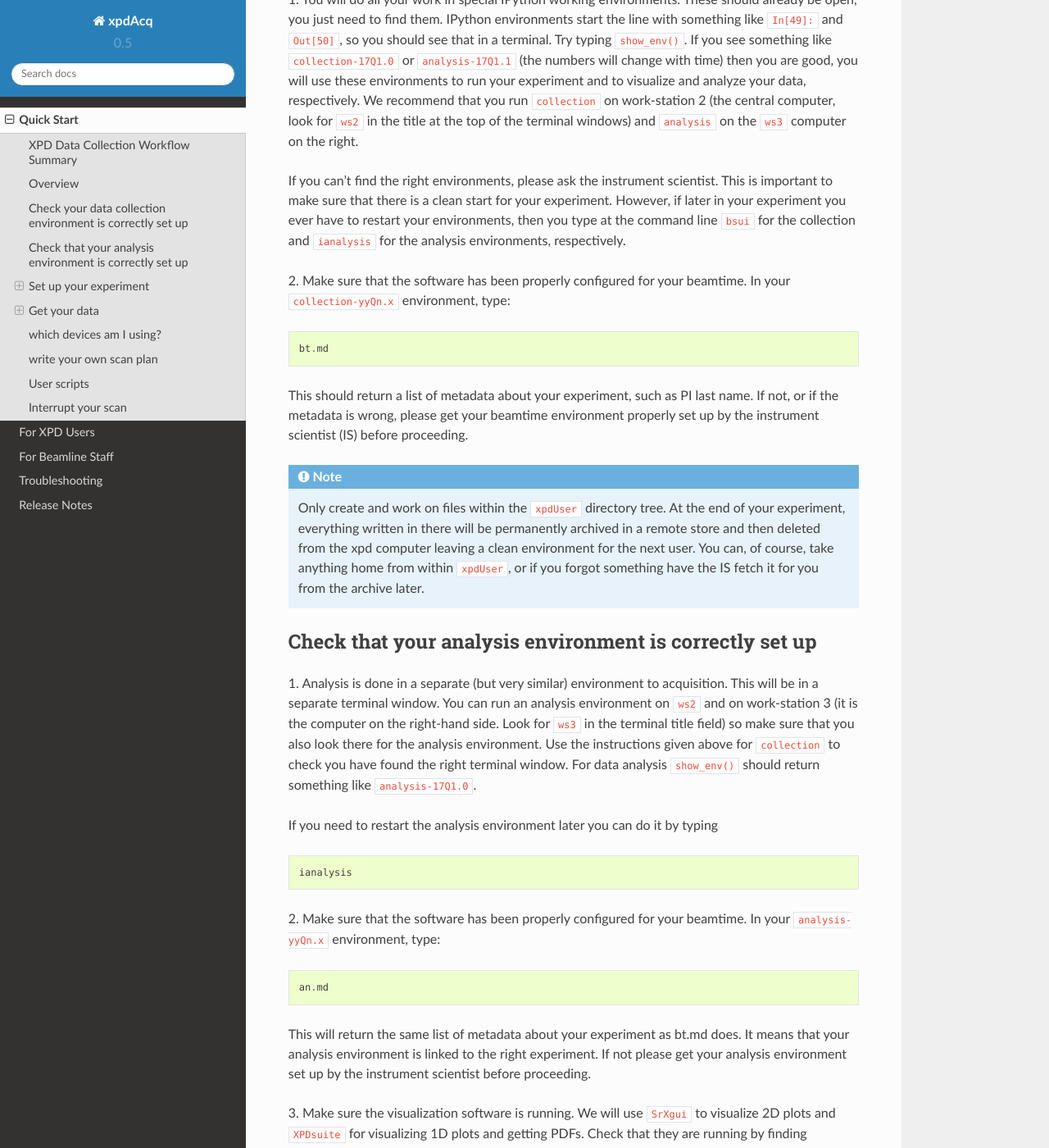
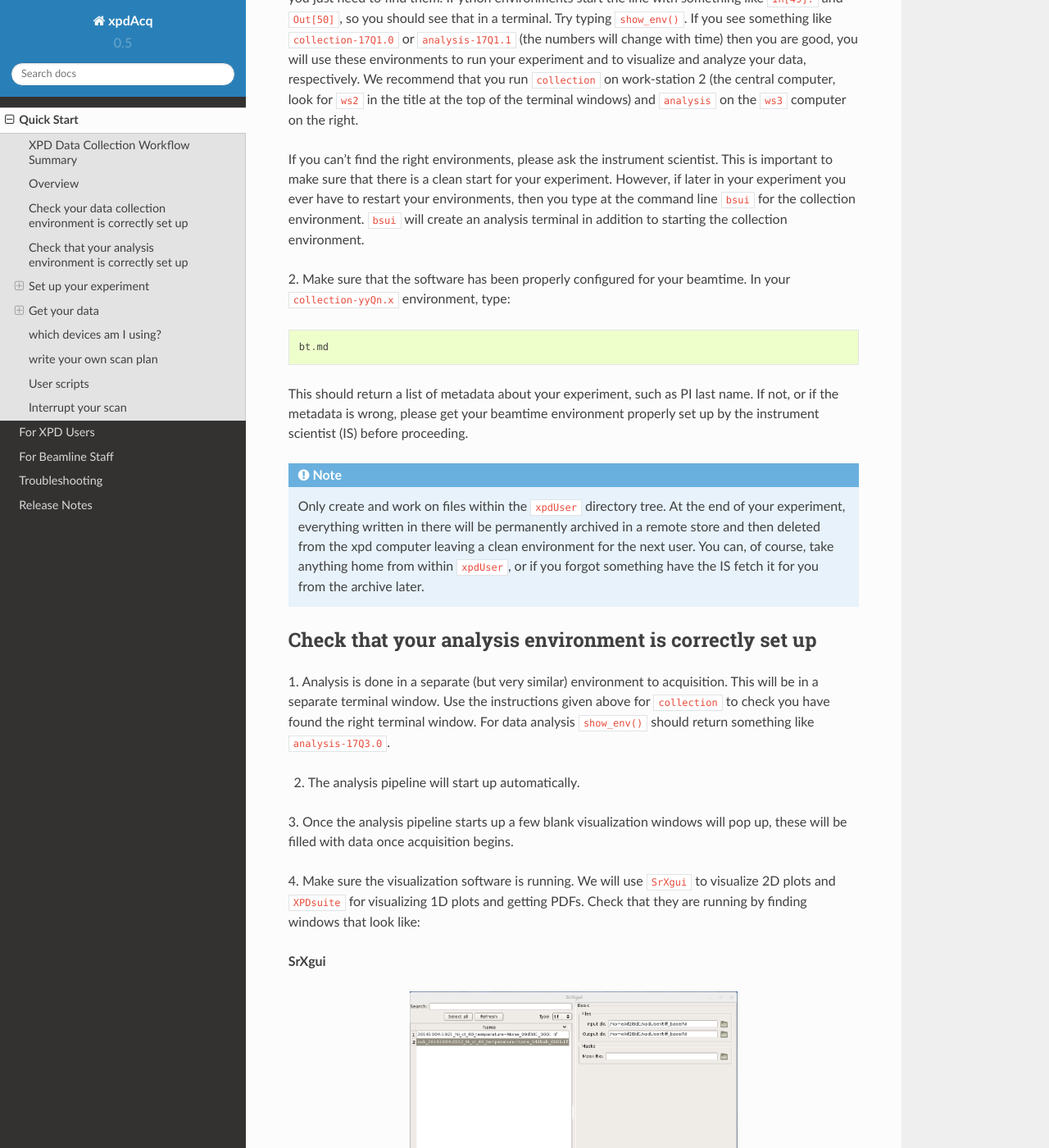
Before and after one commit to xpdAcq/xpdAcq, a Sphinx documentation site: the page built from docs/quickstart.rst, in a window 1280 px wide and 1400 px high, scrolled down 1994 px. Shown: the whole window at 82% size. Built offline with Sphinx 7.4.7 and the Read the Docs theme 2.0.0, drawn with Linux system fonts in a browser that asks for light colours; some of the changed text lies outside the part shown.

Commit message:
WIP: update docs to new analysis workflow

```diff
--- a/docs/quickstart.rst
+++ b/docs/quickstart.rst
@@ -32,7 +32,7 @@ Carry out the steps in this order to ensure a successful experiment.
 
   6. Run your experiment by running ``xrun(<sample>, <scanplan>)``
 
-  7. Save your data using ``integrate_and_save_last()``. Navigate to ``.../xpdUser/tiff_base/<Sample_name_from_spreadsheet>`` directory to preview the data using plotting tools such as ``SrXgui``, ``XPDSuite``, ``Fit2D`` etc.
+  7. Your data will be automatically saved and visualized via the analysis pipleine. The data will be saved in ``.../xpdUser/tiff_base/<Sample_name_from_spreadsheet>``.
 
 These and many more things are explained below and elsewhere in the documentation.
 
@@ -82,7 +82,8 @@ work-station 2 (the central computer, look for ``ws2`` in the title at the top o
 
 If you can't find the right environments, please ask the instrument scientist.  This is important to make sure
 that there is a clean start for your experiment.  However, if later in your experiment you ever have to restart
-your environments, then you type at the command line ``bsui`` for the collection and ``ianalysis`` for the analysis environments, respectively.
+your environments, then you type at the command line ``bsui`` for the collection environment.
+``bsui`` will create an analysis terminal in addition to starting the collection environment.
 
 
 2. Make sure that the software has been properly configured for your beamtime. In
@@ -108,31 +109,16 @@ Check that your analysis environment is correctly set up
 -------------------------------------------------------------
 
 1. Analysis is done in a separate (but very similar) environment to acquisition.
-This will be in a separate terminal window.  You can run an analysis
-environment on ``ws2`` and on work-station 3 (it is the computer on the right-hand side.
-Look for ``ws3`` in the terminal title field)
-so make sure that you also look there for the analysis environment.
+This will be in a separate terminal window.
 Use the instructions given above for ``collection`` to check you have found the right terminal window.
-For data analysis ``show_env()`` should return something like ``analysis-17Q1.0``.
+For data analysis ``show_env()`` should return something like ``analysis-17Q3.0``.
 
-If you need to restart the analysis environment later you can do it by typing
+2. The analysis pipeline will start up automatically.
 
-.. code-block:: python
+3. Once the analysis pipeline starts up a few blank visualization windows will pop up, these
+will be filled with data once acquisition begins.
 
-  ianalysis
-
-2. Make sure that the software has been properly configured for your beamtime. In
-your ``analysis-yyQn.x`` environment, type:
-
-.. code-block:: python
-
-  an.md
-
-This will return the same list of metadata about your experiment as bt.md does.  It means
-that your analysis environment is linked to the right experiment.  If not
-please get your analysis environment set up by the instrument scientist before proceeding.
-
-3. Make sure the visualization software is running. We will use ``SrXgui`` to visualize 2D plots
+4. Make sure the visualization software is running. We will use ``SrXgui`` to visualize 2D plots
 and ``XPDsuite`` for visualizing 1D plots and getting PDFs.
 Check that they are running by finding windows that look like:
 
```
